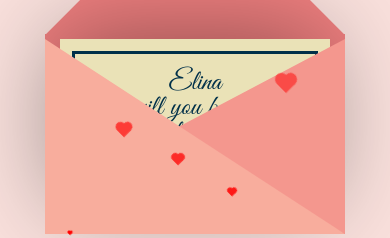
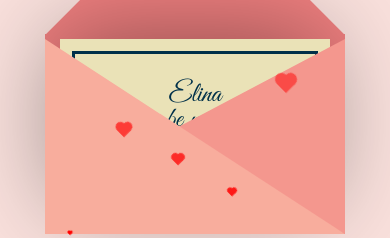
Before and after one commit to bananyy/second, a plain HTML site: page index.html in a window 390 px wide. Shown: the part 356-594 px from the top of the page. Drawn offline with Linux system fonts and the light colour scheme.

Commit message:
Add files via upload

```diff
--- a/style.css
+++ b/style.css
@@ -85,13 +85,13 @@ body {
     white-space: pre-line;
     word-wrap: break-word;
     overflow-wrap: break-word;
-    width: 208px;
+    width: 70%;
 }
 
 /* Виправлення для телефонів і планшетів */
 @media screen and (max-width: 767px) {
     .text {
-        width: auto;  /* Встановлює ширину тексту в автоматичний режим */
+        width: 100%;  /* Встановлює ширину тексту на всю ширину екрану на малих екранах */
     }
 }
 
```
